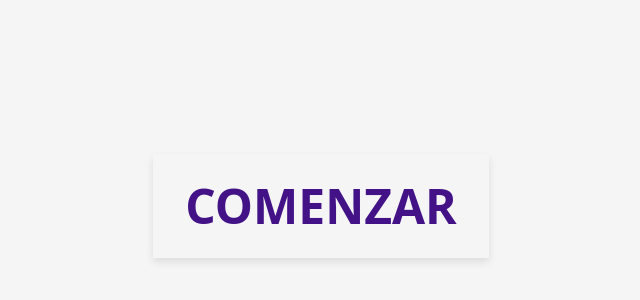
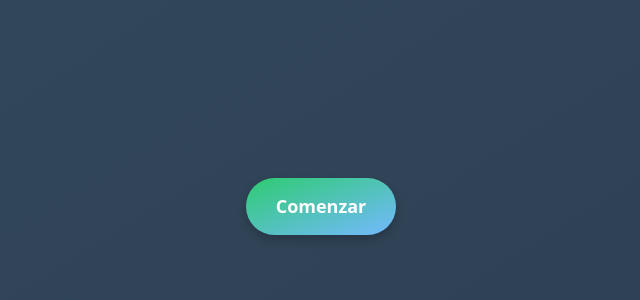
Before and after one commit to Ramasalerno/okus-pay-interface, a React (Vite) app: page / in a window 1280 px wide. Shown: the part 194-494 px from the top of the page, without its empty margins (319-959 px from the left). Built offline with nearby package versions, Linux system fonts and the light colour scheme.

Commit message:
efectos gsap agregados

```diff
--- a/package.json
+++ b/package.json
@@ -11,6 +11,7 @@
   },
   "dependencies": {
     "bootstrap": "^5.3.3",
+    "gsap": "^3.12.5",
     "react": "^18.3.1",
     "react-dom": "^18.3.1",
     "react-router-dom": "^6.27.0"
--- a/src/App.css
+++ b/src/App.css
@@ -1,35 +1,37 @@
-
-/* Estilo para el botón "Comenzar" como texto */
-.start-button {
-  background-color: transparent;
-  /* Fondo transparente para que no se vea como un botón */
-  border: none;
-  /* Sin borde */
-  font-size: 3rem;
-  /* Tamaño del texto */
-  font-weight: bold;
-  /* Texto en negrita */
-  text-transform: uppercase;
-  /* Texto en mayúsculas */
-  color: #431287;
-  /* Color del texto (el morado que definimos) */
-  cursor: pointer;
-  /* El cursor de mano para indicar que es clickeable */
-}
-
-.start-button:hover {
-  text-decoration: underline;
-  /* Un efecto hover para mostrar que es interactivo */
-}
-
-/* Fondo claro para la pantalla de inicio */
 .contenedorComenzar {
   display: flex;
   justify-content: center;
   align-items: center;
-  height: 100vh;
-  background-color: #f5f5f5;
-  /* Fondo claro */
+  height: 100vh; /* Ajusta esta altura según tus necesidades */
+  background: linear-gradient(to bottom right, #34495e, #2c3e50); /* Fondo degradado oscuro */
+}
+
+.start-button {
+  padding: 15px 30px;
+  font-size: 18px;
+  font-weight: bold;
+  border-radius: 50px;
+  border: none;
+  cursor: pointer;
+  transition: all 0.3s ease-in-out;
+  background: linear-gradient(to bottom right, #2ecc71, #74b9ff); /* Degradado verde y azul */
+  color: #fff;
+  box-shadow: 0px 5px 10px rgba(0, 0, 0, 0.2);
+}
+
+.start-button:hover {
+  background: linear-gradient(to bottom right, #74b9ff, #2ecc71); /* Invertir el degradado */
+  box-shadow: 0px 15px 20px rgba(0, 0, 0, 0.4);
+  transform: translateY(-5px);
+  border: 2px solid #fff; /* Agregar borde blanco al pasar el mouse */
+  color: #2c3e50; /* Cambiar el color del texto */
+}
+
+.start-button:active {
+  background: #fff; /* Fondo blanco al hacer clic */
+  color: #333;
+  transform: scale(1.1); /* Aumentar ligeramente el tamaño */
+  box-shadow: 0px 2px 5px rgba(0, 0, 0, 0.3); /* Agregar una sombra más pronunciada */
 }
 
 /* Estilo general para los botones en el proyecto */
--- a/src/components/Home.jsx
+++ b/src/components/Home.jsx
@@ -1,13 +1,32 @@
 import { useNavigate } from 'react-router-dom';
+import { useRef } from 'react';
+import { gsap } from 'gsap';
 import '../App.css';
 
 function Home() {
     const navigate = useNavigate();
+    const buttonRef = useRef(null); // Referencia para el botón
+
+    const handleClick = () => {
+        // Efecto de explosión
+        gsap.to(buttonRef.current, {
+            scale: 5.5,
+            opacity: 0.5,
+            duration: 0.8,
+            ease: "power1.out",
+            onComplete: () => {
+                navigate('/carrito');
+            }
+        });
+    };
+
     return (
         <div className="contenedorComenzar">
             <button
                 className="start-button"
-                onClick={() => navigate('/carrito')}>
+                onClick={handleClick}
+                ref={buttonRef} // Asignar la referencia al botón
+            >
                 Comenzar
             </button>
         </div>
```
Also changed, not shown: 1 other file (tests, documents, lock files or other folders).
